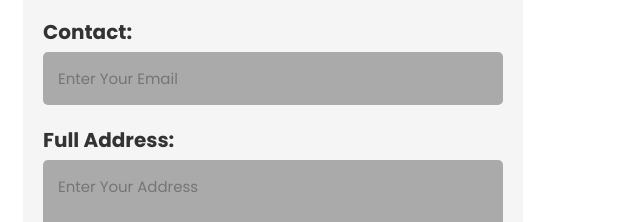
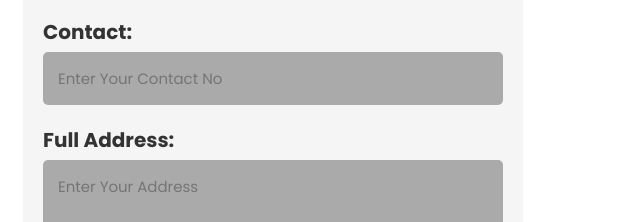
Before and after one commit to stepfusion/stepfusion.github.io, a plain HTML site: page checkout.html in a window 1280 px wide. Shown: the part 408-630 px from the top of the page, 367-1007 px from the left. Drawn offline with nearby package versions, Linux system fonts and the light colour scheme.

Commit message:
Update checkout.html

```diff
--- a/checkout.html
+++ b/checkout.html
@@ -83,7 +83,7 @@
               <label class="form-label" for="email">Contact:</label>
               <input
                 required
-                placeholder="Enter your email"
+                placeholder="Enter your contact no"
                 class="form-input"
                 name="contact"
                 id="contact"
```
